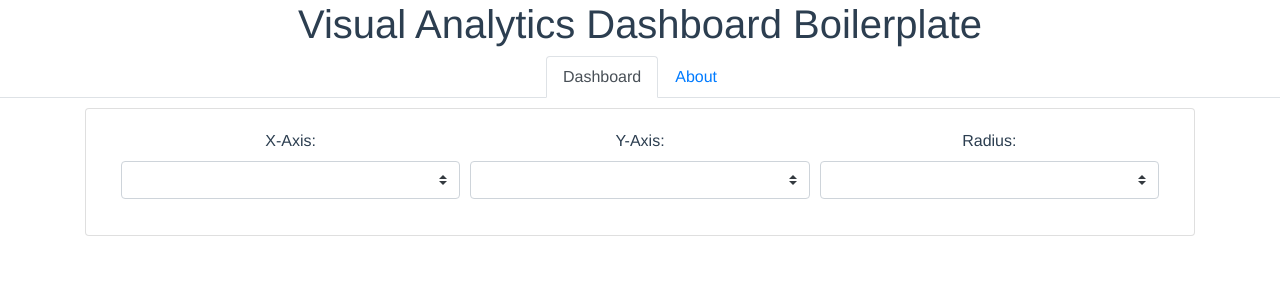
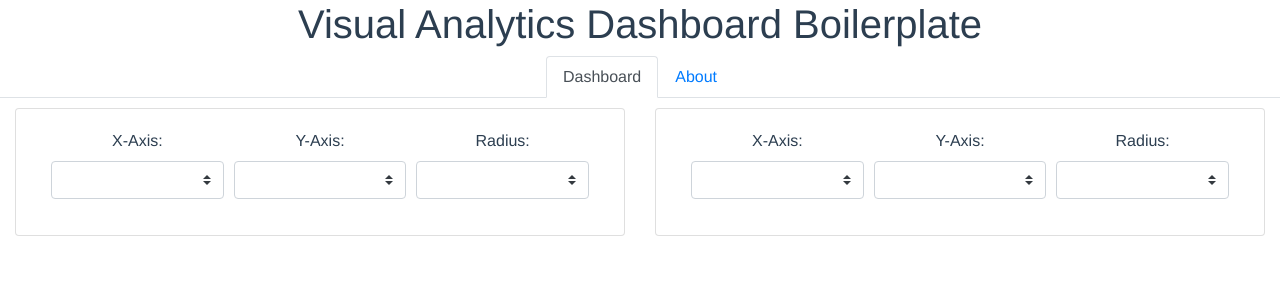
Before and after one commit to cedrickrause/vue-dashboard-boilerplate, a Vue app: page / in a window 1280 px wide. Shown: the top 300 px of the page. Built offline with nearby package versions, Linux system fonts and the light colour scheme.

Commit message:
Added second chart. Changed axis drawing to only change the axis within that same component. Extracted a helper type for SVG selections with d3.

```diff
--- a/src/components/Charts/ScatterPlot.vue
+++ b/src/components/Charts/ScatterPlot.vue
@@ -1,5 +1,5 @@
 <template>
-  <div class="scatterplot">
+  <div class="scatterplot" ref="root">
     <svg class="scatterplot-svg" :height="height" :width="width">
       <circle v-for="element in dataset.data" :key="element[dataset.idColumn]"
         :cx="xPosition(element[xAxisColumn])"
@@ -17,8 +17,9 @@
 <script lang="ts">
 import * as d3 from 'd3';
 import Vue from 'vue';
-import { ScaleLinear } from 'd3';
+import { BaseType, ScaleLinear } from 'd3';
 import { MultivariateDataset } from '@/models/MultivariateDataset';
+import { SvgSelection } from '@/models/SvgTypes';
 
 export default Vue.extend({
   props: {
@@ -79,13 +80,15 @@ export default Vue.extend({
 
   methods: {
     createXAxis() {
-      const g : d3.Selection<SVGSVGElement, unknown, HTMLElement, unknown> = d3.select('.xAxis');
+      const g : SvgSelection = d3.select(this.$refs.root as BaseType)
+        .select('.xAxis');
       g.attr('transform', `translate(0, ${this.height - this.margin.bottom})`)
         .call(d3.axisBottom(this.xScale()));
     },
 
     createYAxis() {
-      const g : d3.Selection<SVGSVGElement, unknown, HTMLElement, unknown> = d3.select('.yAxis');
+      const g : SvgSelection = d3.select(this.$refs.root as BaseType)
+        .select('.yAxis');
       g.attr('transform', `translate(${this.margin.left}, 0)`)
         .call(d3.axisLeft(this.yScale()));
     },
--- /dev/null
+++ b/src/models/SvgTypes.ts
@@ -0,0 +1,3 @@
+import * as d3 from 'd3';
+
+export type SvgSelection = d3.Selection<SVGSVGElement, unknown, null, unknown>;
--- a/src/views/Dashboard.vue
+++ b/src/views/Dashboard.vue
@@ -1,7 +1,12 @@
 <template>
   <div class="dashboard">
-    <b-container fluid="xl">
+    <b-container fluid>
       <b-row>
+        <b-col>
+          <b-card>
+            <scatter-plot-wrapper v-if="getData" :dataset="getData" />
+          </b-card>
+        </b-col>
         <b-col>
           <b-card>
             <scatter-plot-wrapper v-if="getData" :dataset="getData" />
```
